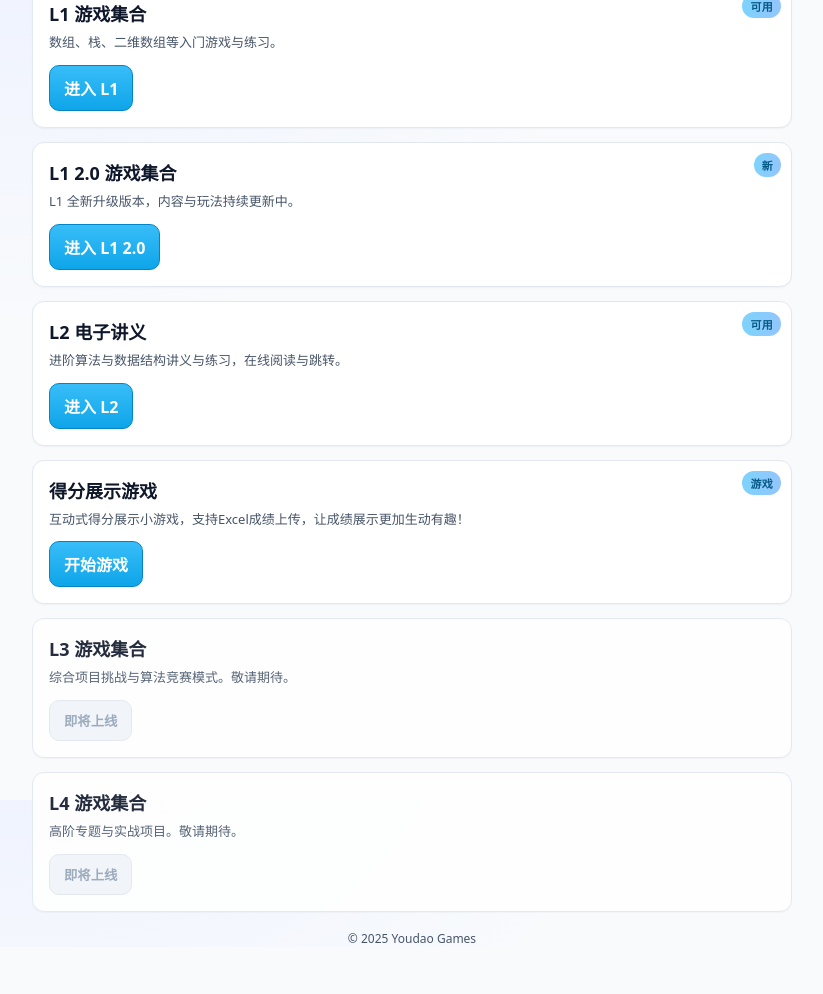
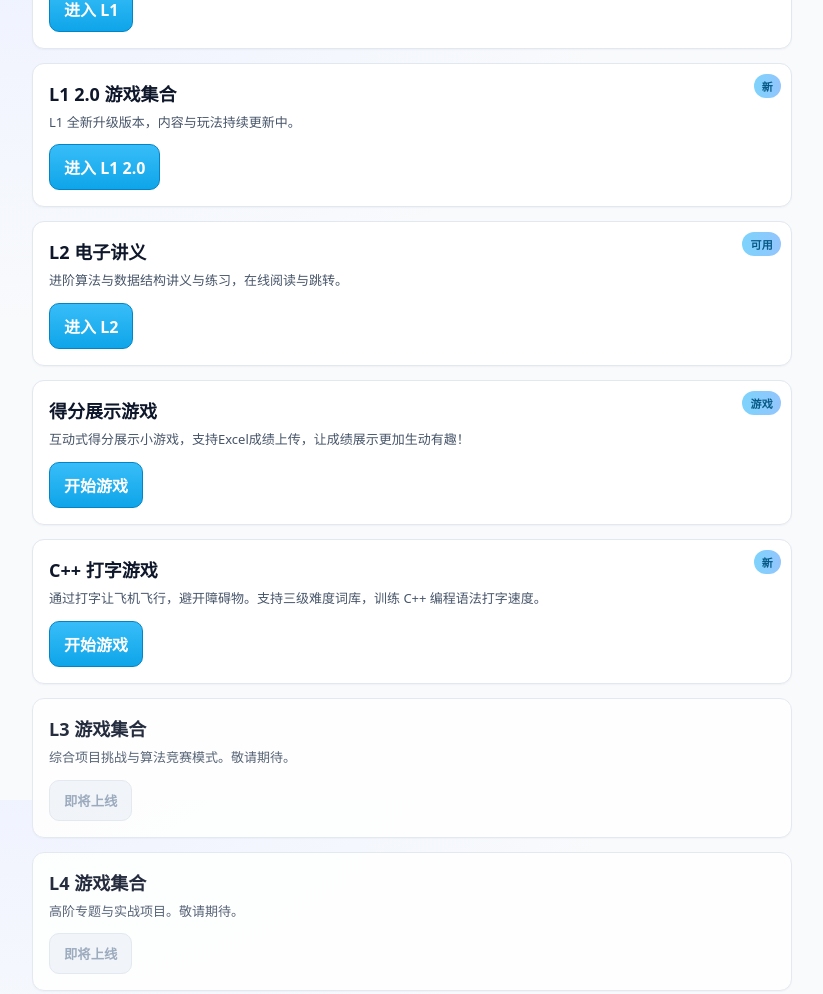
Before and after one commit to ayuki1024/youdao_games, a plain HTML site: page index.html in a window 1280 px wide. Shown: the top 994 px of the page, without its empty margins (228-1051 px from the left). Before the commit the page ends 947 px from the top, so only its background shows below. Drawn offline with Linux system fonts and the light colour scheme.

Commit message:
feat: 在主站添加 C++ 打字游戏入口链接

```diff
--- a/index.html
+++ b/index.html
@@ -117,6 +117,15 @@
                 </div>
             </div>
 
+            <div class="card">
+                <span class="badge">新</span>
+                <h3>C++ 打字游戏</h3>
+                <p>通过打字让飞机飞行，避开障碍物。支持三级难度词库，训练 C++ 编程语法打字速度。</p>
+                <div class="actions">
+                    <a class="btn btn-primary" href="typing/public/index.html">开始游戏</a>
+                </div>
+            </div>
+
             <div class="card disabled" title="即将上线">
                 <h3>L3 游戏集合</h3>
                 <p>综合项目挑战与算法竞赛模式。敬请期待。</p>
```
